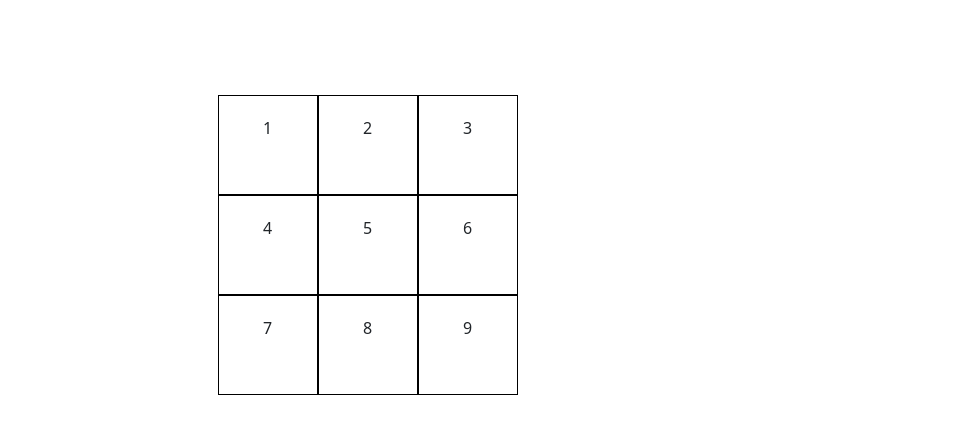
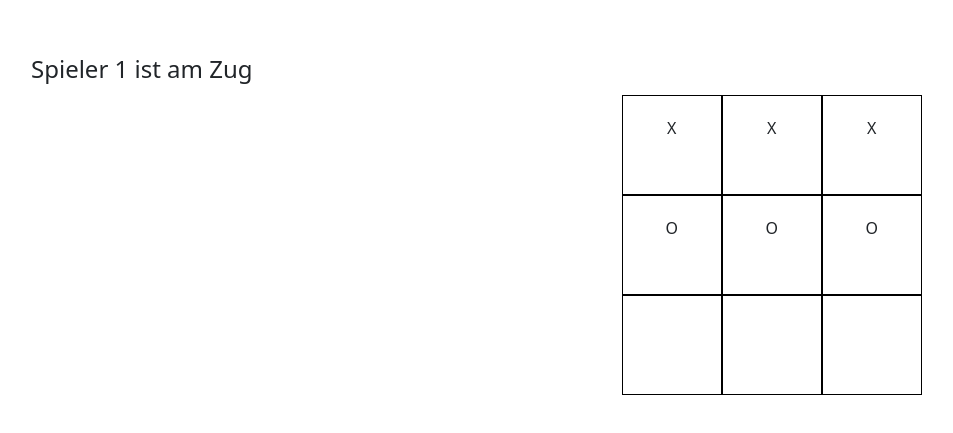
Before and after one commit to kelmrobert/TicTacToe, a Vue app: page / in a window 1280 px wide. Shown: the part 155-588 px from the top of the page, without its empty margins (205-1158 px from the left). Built offline with nearby package versions, Linux system fonts and the light colour scheme.

Commit message:
Zwischenstand

```diff
--- a/src/App.vue
+++ b/src/App.vue
@@ -1,21 +1,43 @@
 <script setup>
-import GridCell from "@/components/GridCell.vue";
 import Grid from "@/components/Grid.vue";
 
-const winCombinations = [
-  [1,2,3],
-  [4,5,6],
-  [7,8,9],
-  [1,4,7],
-  [2,5,8],
-  [3,6,9],
-  [1,5,9],
-  [3,5,7],
-]
+const winCombinations = {
+  0: [1,2,3],
+  1: [4,5,6],
+  2: [7,8,9],
+  3: [1,4,7],
+  4: [2,5,8],
+  5: [3,6,9],
+  6: [1,5,9],
+  7: [3,5,7],
+}
+
+let xValues = [1,2,3]
+let oValues = [4,5,6]
+let player1 = true
+
+const handleCellClick = (id) => {
+  console.log("Klick auf Zelle " + id)
+  update(id)
+}
+
+function update(id) {
+  console.log(xValues)
+  if (player1) {
+    xValues.push(id)
+  } else {
+    oValues.push(id)
+  }
+  player1 = !player1
+  console.log(xValues)
+}
+
 </script>
 
 <template>
-  <Grid></Grid>
+  <h4 v-if="player1">Spieler 1 ist am Zug</h4>
+  <h4 v-if="!player1">Spieler 2 ist am Zug</h4>
+  <Grid :xValues="xValues" :oValues="oValues" @cellClicked="handleCellClick"></Grid>
 </template>
 
 <style scoped>
--- a/src/components/Grid.vue
+++ b/src/components/Grid.vue
@@ -1,6 +1,23 @@
 <script setup>
+import GridCell from "@/components/GridCell.vue";
 
-import GridCell from "@/components/GridCell.vue";
+defineProps({
+  xValues: {
+    type: Array,
+    required: true
+  },
+  oValues: {
+    type: Array,
+    required: true
+  }
+})
+
+const emit = defineEmits(['cellClicked'])
+
+const handleCellClick = (id) => {
+  console.log(id)
+  emit('cellClicked', id)
+}
 </script>
 
 <template>
@@ -8,15 +25,15 @@ import GridCell from "@/components/GridCell.vue";
     <div class="row justify-content-center">
       <div class="col-4">
         <div class="grid-container">
-          <GridCell :id="1"/>
-          <GridCell :id="2"/>
-          <GridCell :id="3"/>
-          <GridCell :id="4"/>
-          <GridCell :id="5"/>
-          <GridCell :id="6"/>
-          <GridCell :id="7"/>
-          <GridCell :id="8"/>
-          <GridCell :id="9"/>
+          <GridCell :id="1" :xValues="xValues" :oValues="oValues" @cellClicked="handleCellClick"/>
+          <GridCell :id="2" :xValues="xValues" :oValues="oValues" @cellClicked="handleCellClick"/>
+          <GridCell :id="3" :xValues="xValues" :oValues="oValues" @cellClicked="handleCellClick"/>
+          <GridCell :id="4" :xValues="xValues" :oValues="oValues" @cellClicked="handleCellClick"/>
+          <GridCell :id="5" :xValues="xValues" :oValues="oValues" @cellClicked="handleCellClick"/>
+          <GridCell :id="6" :xValues="xValues" :oValues="oValues" @cellClicked="handleCellClick"/>
+          <GridCell :id="7" :xValues="xValues" :oValues="oValues" @cellClicked="handleCellClick"/>
+          <GridCell :id="8" :xValues="xValues" :oValues="oValues" @cellClicked="handleCellClick"/>
+          <GridCell :id="9" :xValues="xValues" :oValues="oValues" @cellClicked="handleCellClick"/>
         </div>
       </div>
     </div>
--- a/src/components/GridCell.vue
+++ b/src/components/GridCell.vue
@@ -1,15 +1,33 @@
 <script setup>
+import { ref } from 'vue';
+  import Cross from "@/components/Cross.vue";
+  import Circle from "@/components/Circle.vue";
 
-  defineProps({
+const props = defineProps({
     id: {
-      type: Number
+      type: Number,
+      required: true
+    },
+    xValues: {
+      type: Array
+    },
+    oValues: {
+      type: Array
     }
   })
 
+const emit = defineEmits(['cellClicked'])
+
+const handleClick = () => {
+  emit('cellClicked', props.id)
+}
 </script>
 
 <template>
-  <div class="grid-item">{{ id }}</div>
+  <div class="grid-item" @click="handleClick">
+    <Cross v-if="xValues.includes(id)"/>
+    <Circle v-if="oValues.includes(id)"/>
+  </div>
 </template>
 
 <style scoped>
```
